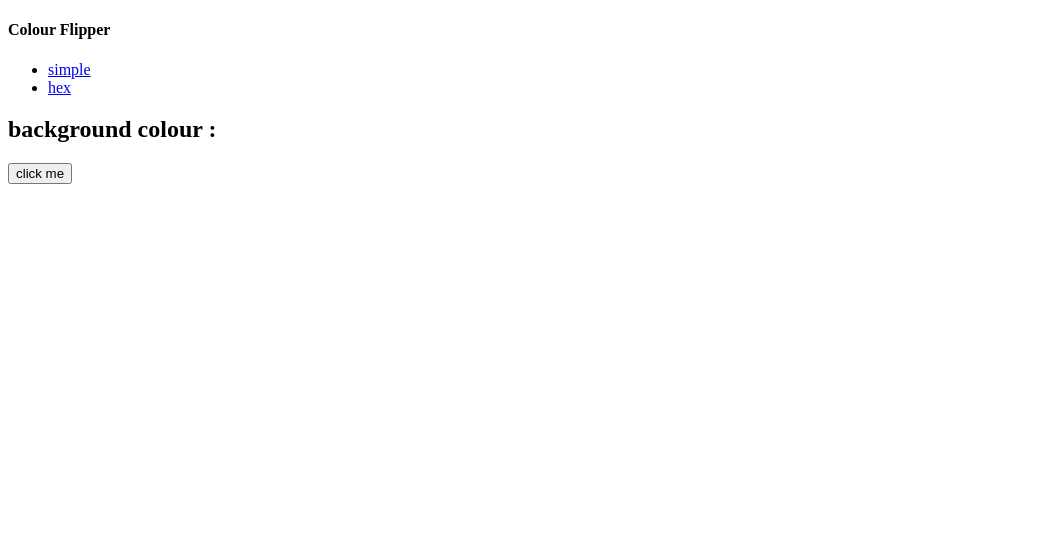
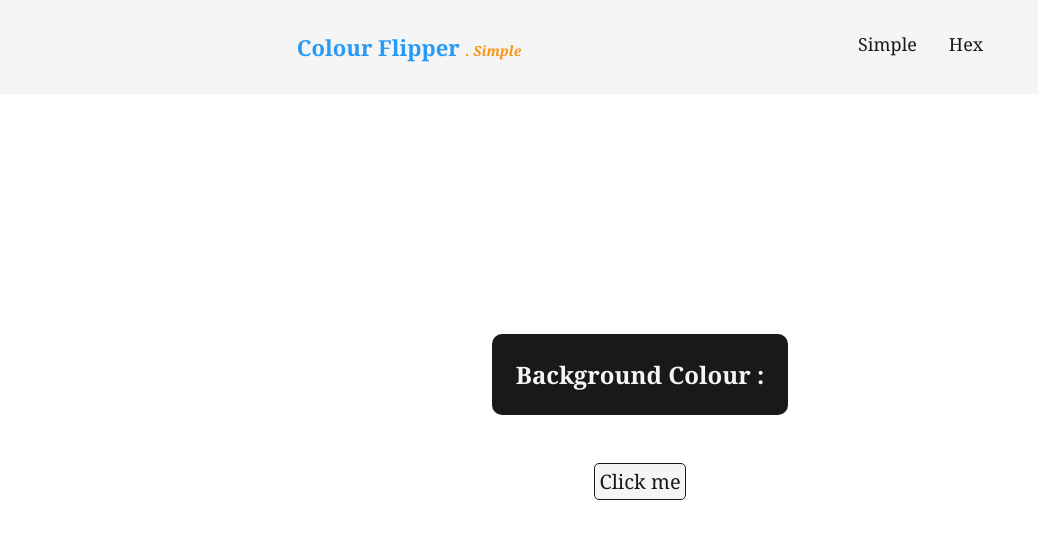
Before and after one commit to chrisS-88/colour-flipper, a plain HTML site: page index.html in a window 1280 px wide. Shown: the whole page, without its empty margins (0-1038 px from the left). Drawn offline with Linux system fonts and the light colour scheme.

Commit message:
css complete

```diff
--- a/index.html
+++ b/index.html
@@ -3,26 +3,27 @@
   <head>
     <meta charset="UTF-8" />
     <meta name="viewport" content="width=device-width, initial-scale=1.0" />
+    <link rel="stylesheet" href="style/style.css" />
     <title>Colour Flipper</title>
   </head>
   <body>
     <nav>
       <div class="nav-center">
-        <h4>Colour Flipper</h4>
+        <h4>Colour Flipper <em class="em">. Simple</em></h4>
         <ul class="nav-links">
           <li>
-            <a href="index.html">simple</a>
+            <a href="index.html">Simple</a>
           </li>
           <li>
-            <a href="hex.html">hex</a>
+            <a href="hex.html">Hex</a>
           </li>
         </ul>
       </div>
     </nav>
     <main>
       <div class="container">
-        <h2>background colour : <span class="colour"></span></h2>
-        <button class="btn btn-hero" id="btn">click me</button>
+        <h2>Background Colour : <span class="colour"></span></h2>
+        <button class="btn btn-hero" id="btn">Click me</button>
       </div>
     </main>
     <script src="app.js"></script>
--- /dev/null
+++ b/style/style.css
@@ -0,0 +1,85 @@
+:root {
+  --white: rgb(245, 245, 245);
+  --orange: rgb(249, 148, 23);
+  --blue: rgb(39, 153, 247);
+  --black: rgb(25, 25, 25);
+}
+
+* {
+  box-sizing: border-box;
+  margin: 0;
+  font-family: Cambria, Cochin, Georgia, Times, "Times New Roman", serif;
+}
+
+/* nav style */
+.nav-center {
+  display: flex;
+  justify-content: space-evenly;
+  padding: 2em 0;
+  background-color: var(--white);
+}
+
+.nav-center h4 {
+  font-size: 22px;
+  color: var(--blue);
+}
+
+.em {
+  font-size: 14px;
+  color: var(--orange);
+}
+
+ul {
+  list-style: none;
+  display: flex;
+  gap: 2em;
+}
+
+.nav-links a {
+  color: var(--black);
+  text-decoration: none;
+  font-size: 18px;
+}
+
+li {
+  transition: all 0.2s;
+}
+
+li:hover {
+  transform: scale(1.2);
+}
+
+/* main body */
+.container {
+  margin-top: 30vh;
+  text-align: center;
+}
+.container h2 {
+  color: var(--white);
+  background-color: var(--black);
+  padding: 1em;
+  margin-bottom: 1em;
+  width: fit-content;
+  margin: 2em auto;
+  border-radius: 10px;
+}
+
+.container h2 span {
+  color: var(--blue);
+}
+
+button {
+  font-size: 20px;
+  color: var(--black);
+  background-color: var(--white);
+  padding: 4px;
+  border: 1px solid var(--black);
+  border-radius: 5px;
+  transition: 0.2s;
+}
+
+button:hover {
+  box-shadow: 3px 3px 5px var(--black);
+  cursor: pointer;
+  transform: scale(1.1);
+}
```
Also changed, not shown: hex.html (+6 -5 lines).
